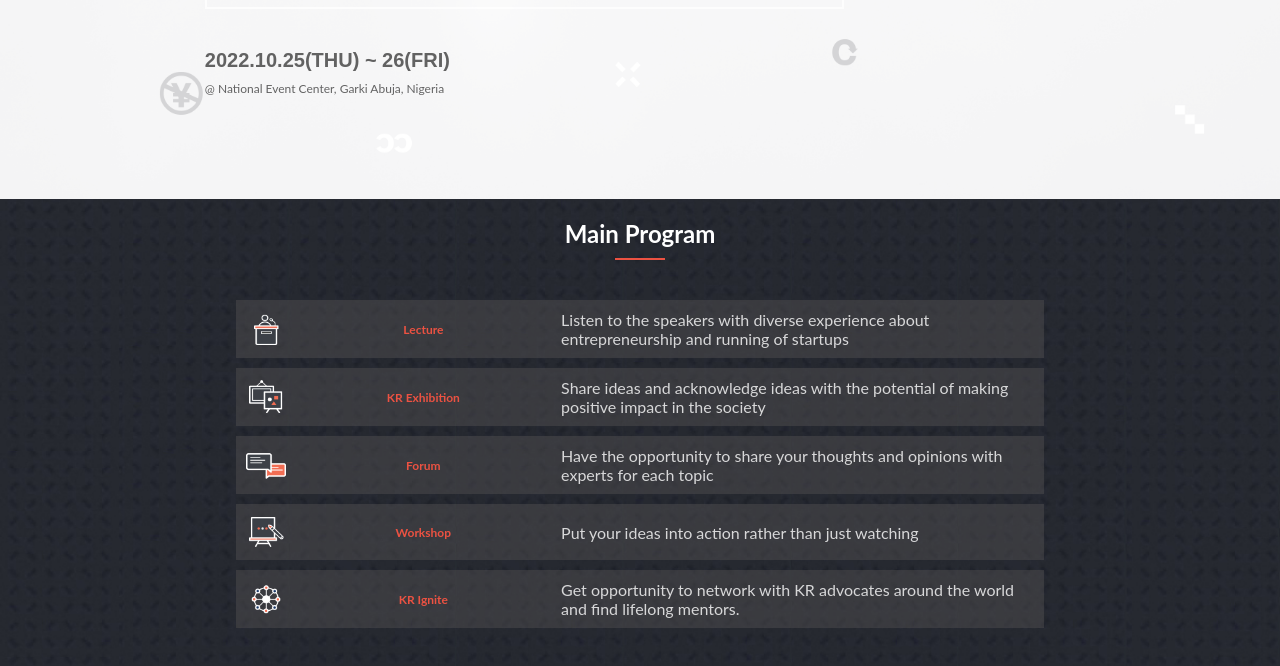
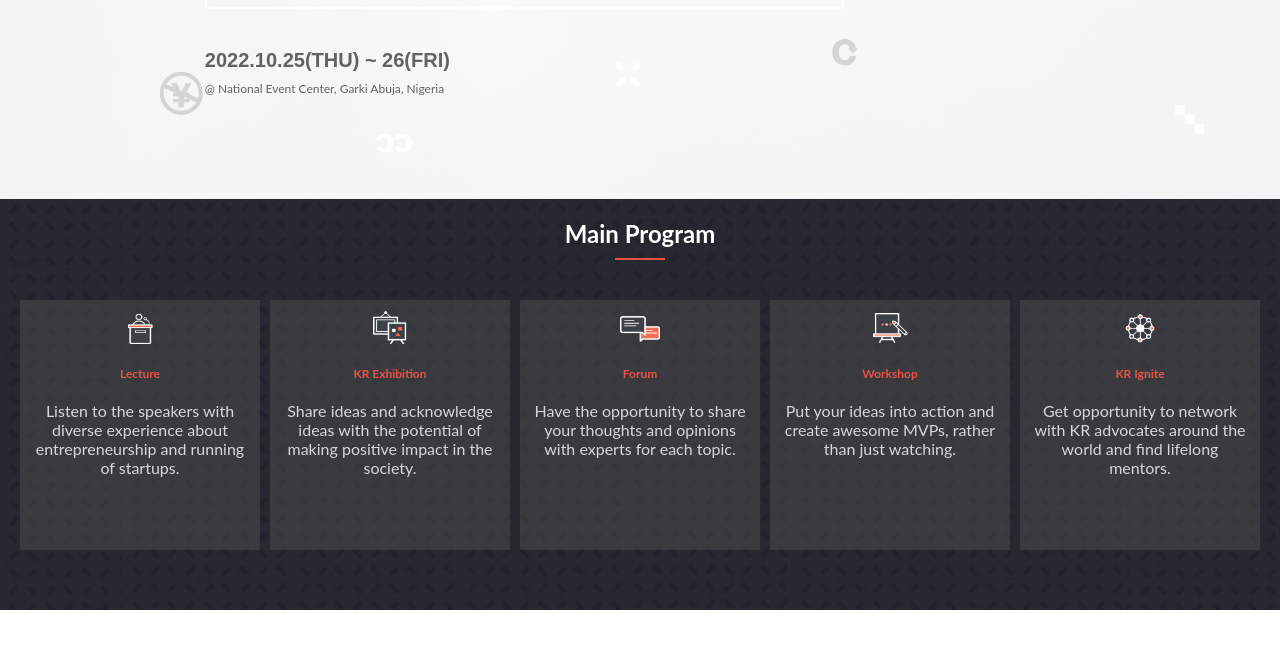
Before and after one commit to kendoriddy/startup-summit, a website: page index.html in a window 1280 px wide. Shown: the part 422-1088 px from the top of the page. After the commit the page ends 1032 px from the top, so only its background shows below. Drawn offline with Linux system fonts and the light colour scheme; a web font is replaced by a local one.

Commit message:
Add and style program section desktop view

```diff
--- a/css/style.css
+++ b/css/style.css
@@ -252,4 +252,20 @@ img {
     padding-top: 40px;
     padding-bottom: 5px;
   }
+
+  .program-events {
+    flex-direction: row;
+  }
+
+  .events {
+    flex-direction: column;
+    text-align: center;
+    min-height: 250px;
+    justify-content: flex-start;
+    gap: 20px;
+  }
+
+  .events p {
+    width: 100%;
+  }
 }
--- a/index.html
+++ b/index.html
@@ -82,22 +82,22 @@
           <img src="./assets/images/lecture.png" alt="lecture" />
           <h3>Lecture</h3>
           <p>
-            Listen to the speakers with diverse experience about entrepreneurship and running of startups</p>
+            Listen to the speakers with diverse experience about entrepreneurship and running of startups.</p>
         </div>
         <div class="events">
           <img src="./assets/images/exhibition.png" alt="exhibition" />
           <h3>KR Exhibition</h3>
-          <p>Share ideas and acknowledge ideas with the potential of making positive impact in the society</p>
+          <p>Share ideas and acknowledge ideas with the potential of making positive impact in the society.</p>
         </div>
         <div class="events">
           <img src="./assets/images/forum.png" alt="forum" />
           <h3>Forum</h3>
-          <p>Have the opportunity to share your thoughts and opinions with experts for each topic</p>
+          <p>Have the opportunity to share your thoughts and opinions with experts for each topic.</p>
         </div>
         <div class="events">
           <img src="./assets/images/workshop.png" alt="workshop" />
           <h3>Workshop</h3>
-          <p>Put your ideas into action rather than just watching</p>
+          <p>Put your ideas into action and create awesome MVPs, rather than just watching.</p>
         </div>
         <div class="events">
           <img src="./assets/images/ignite.png" alt="ignite" />
```
